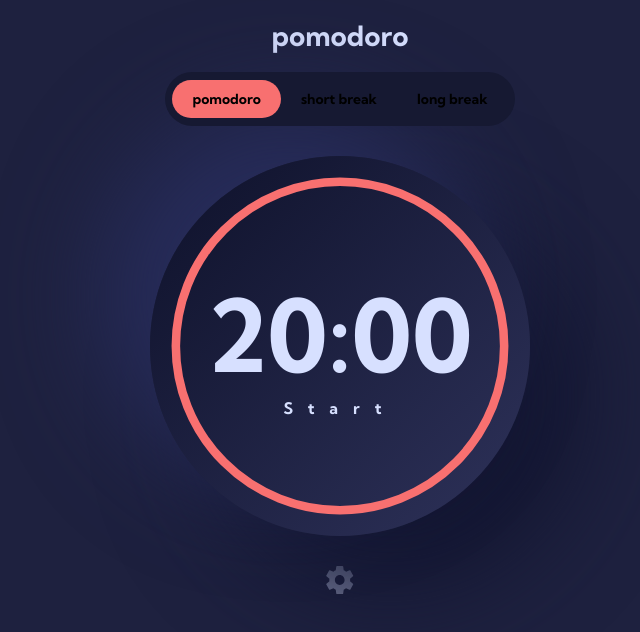
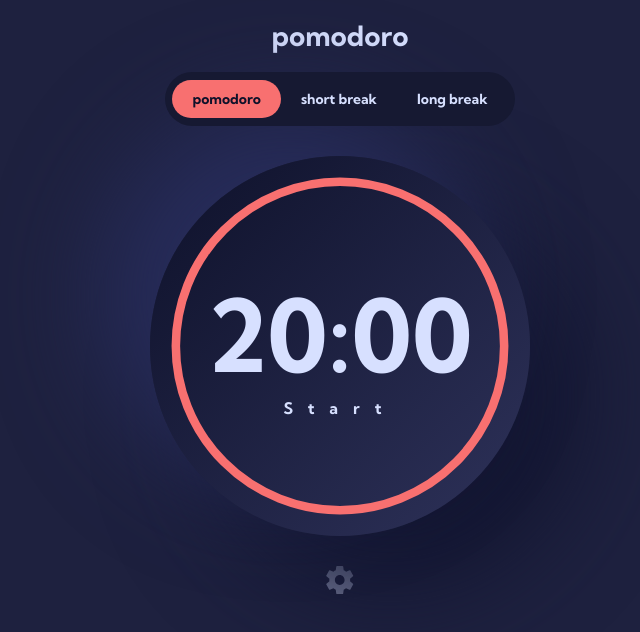
Before and after one commit to fcb10max/pomodoro, a plain HTML site: page index.html in a window 1280 px wide. Shown: the whole page, without its empty margins (300-940 px from the left). Drawn offline with Linux system fonts and the light colour scheme.

Commit message:
minor design change

```diff
--- a/index.css
+++ b/index.css
@@ -41,11 +41,13 @@ h1#title {
   font-size: 14px;
   padding: 10px 20px;
   font-family: inherit;
+  color: #d7e0ff;
 }
 .timer_types_block > input[type="radio"]:checked + label {
   background-color: var(--main-color);
   border-color: var(--main-color);
   border-radius: 26.5px;
+  color: #0e112a;
 }
 .timer {
   width: 100%;
```
